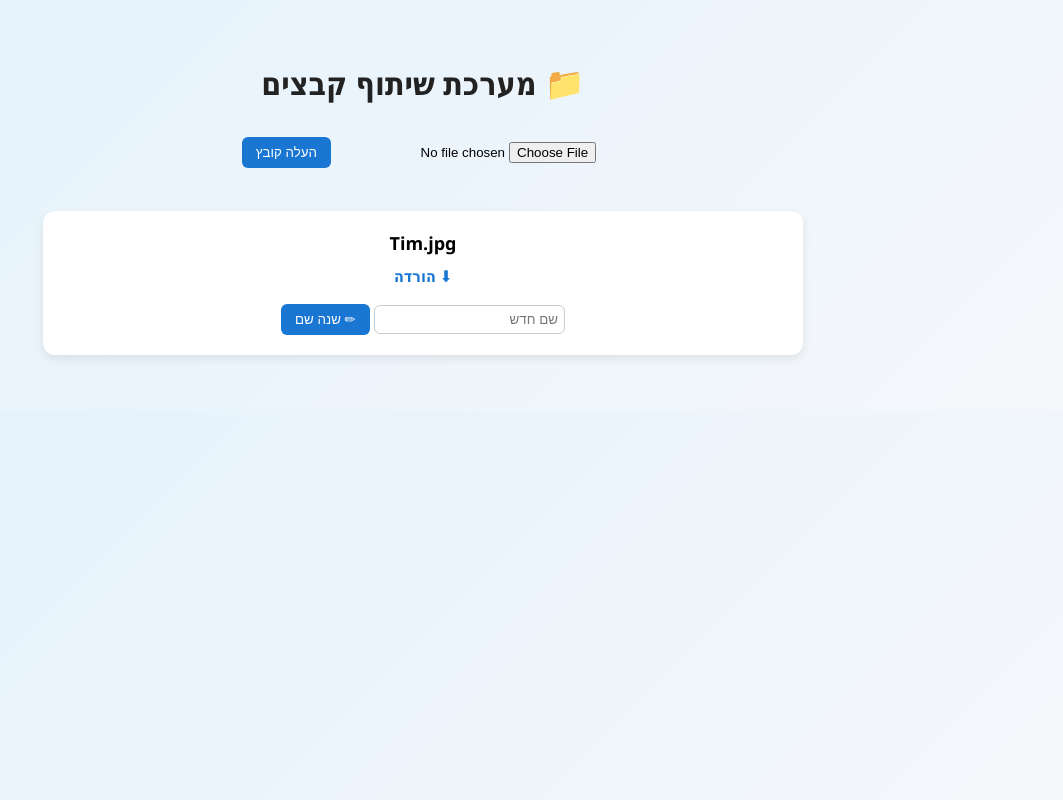
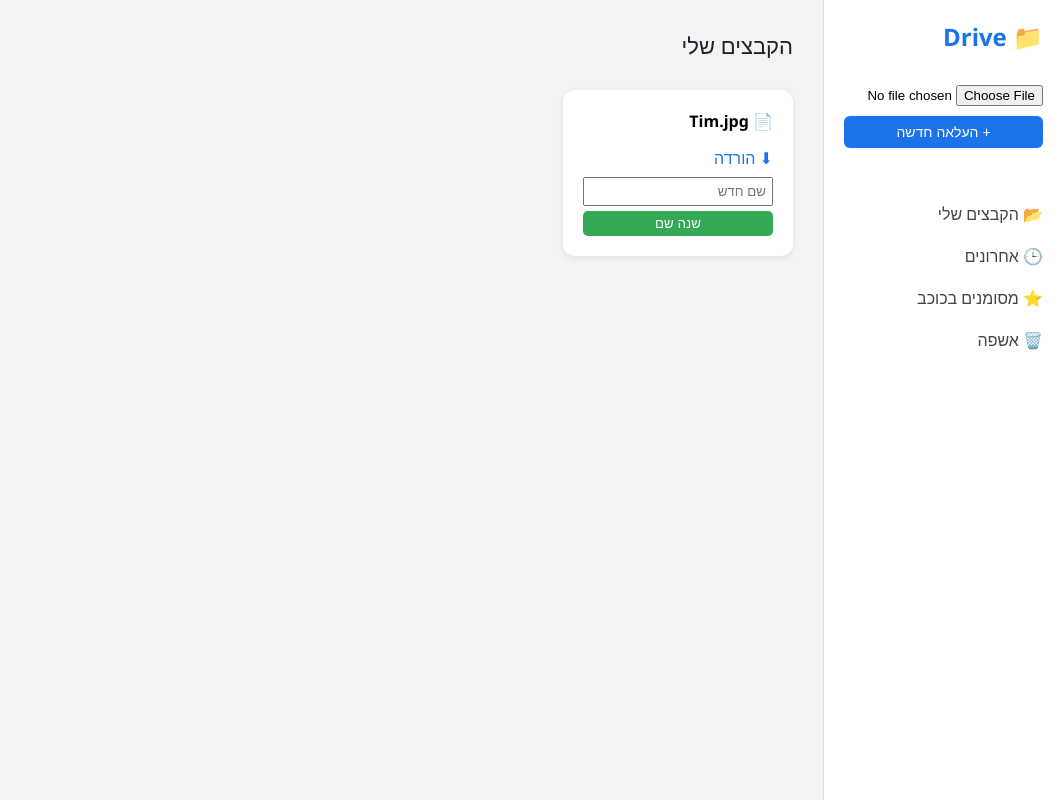
Before and after one commit to malachidayan2013-commits/class-share, a Flask app: page / in a window 1280 px wide. Shown: the whole page, without its empty margins (217-1280 px from the left). Run offline with Flask 3, Linux system fonts and the light colour scheme.

Commit message:
restore drive design

```diff
--- a/static/style.css
+++ b/static/style.css
@@ -1,76 +1,135 @@
-body {
-    font-family: 'Segoe UI', Tahoma, Geneva, Verdana, sans-serif;
-    background: linear-gradient(135deg, #e3f2fd, #f5f7fa);
+* {
     margin: 0;
-    padding: 40px;
-    direction: rtl;
-    text-align: center;
+    padding: 0;
+    box-sizing: border-box;
 }
 
-h1 {
-    color: #222;
+body {
+    font-family: 'Segoe UI', sans-serif;
+    background-color: #f1f3f4;
+    direction: rtl;
+}
+
+.container {
+    display: flex;
+    height: 100vh;
+}
+
+/* ===== Sidebar ===== */
+
+.sidebar {
+    width: 240px;
+    background-color: white;
+    border-left: 1px solid #ddd;
+    padding: 20px;
+}
+
+.sidebar h2 {
+    margin-bottom: 30px;
+    color: #1a73e8;
+}
+
+.sidebar button {
+    width: 100%;
+    padding: 10px;
+    margin-bottom: 15px;
+    background-color: #1a73e8;
+    color: white;
+    border: none;
+    border-radius: 24px;
+    cursor: pointer;
+    font-size: 14px;
+}
+
+.sidebar ul {
+    list-style: none;
+}
+
+.sidebar li {
+    padding: 10px 0;
+    color: #444;
+    cursor: pointer;
+}
+
+.sidebar li:hover {
+    color: #1a73e8;
+}
+
+/* ===== Main Content ===== */
+
+.main {
+    flex: 1;
+    padding: 30px;
+}
+
+.header {
+    font-size: 22px;
+    margin-bottom: 30px;
+    color: #202124;
+}
+
+.upload-form {
     margin-bottom: 30px;
 }
 
-.upload-box {
-    margin-bottom: 40px;
+.upload-form input[type="file"] {
+    margin-bottom: 10px;
 }
 
-input[type="file"] {
-    padding: 8px;
-}
-
-button {
-    background-color: #1976d2;
+.upload-form button {
+    background-color: #1a73e8;
     color: white;
     border: none;
     padding: 8px 14px;
     border-radius: 6px;
     cursor: pointer;
-    transition: 0.3s;
 }
 
-button:hover {
-    background-color: #125ea8;
+/* ===== File Cards ===== */
+
+.files-grid {
+    display: grid;
+    grid-template-columns: repeat(auto-fill, minmax(200px, 1fr));
+    gap: 20px;
 }
 
-.file-list {
-    margin-top: 20px;
-}
-
-.file-item {
-    background: white;
+.file-card {
+    background-color: white;
     padding: 20px;
-    margin: 15px auto;
-    width: 60%;
     border-radius: 12px;
-    box-shadow: 0 4px 10px rgba(0,0,0,0.08);
+    box-shadow: 0 2px 6px rgba(0,0,0,0.08);
     transition: 0.2s;
 }
 
-.file-item:hover {
+.file-card:hover {
     transform: translateY(-3px);
 }
 
-.file-item strong {
-    font-size: 18px;
+.file-name {
+    font-weight: bold;
+    margin-bottom: 15px;
+    word-wrap: break-word;
 }
 
-a {
-    display: inline-block;
-    margin: 10px 5px;
-    color: #1976d2;
+.file-actions a {
+    display: block;
     text-decoration: none;
-    font-weight: bold;
+    color: #1a73e8;
+    margin-bottom: 8px;
 }
 
-a:hover {
-    text-decoration: underline;
+.rename-form input {
+    width: 100%;
+    padding: 5px;
+    margin-bottom: 5px;
 }
 
-input[type="text"] {
-    padding: 6px;
-    border-radius: 6px;
-    border: 1px solid #ccc;
-    margin-top: 8px;
+.rename-form button {
+    width: 100%;
+    padding: 5px;
+    background-color: #34a853;
+    border: none;
+    color: white;
+    border-radius: 5px;
+    cursor: pointer;
 }
--- a/templates/index.html
+++ b/templates/index.html
@@ -2,38 +2,59 @@
 <html lang="he">
 <head>
     <meta charset="UTF-8">
-    <title>מערכת שיתוף קבצים</title>
+    <title>Drive - שיתוף קבצים</title>
     <link rel="stylesheet" href="{{ url_for('static', filename='style.css') }}">
 </head>
 <body>
 
-    <h1>📁 מערכת שיתוף קבצים</h1>
+<div class="container">
 
-    <div class="upload-box">
-        <form action="{{ url_for('upload') }}" method="POST" enctype="multipart/form-data">
+    <!-- Sidebar -->
+    <div class="sidebar">
+        <h2>📁 Drive</h2>
+
+        <form class="upload-form" action="{{ url_for('upload') }}" method="POST" enctype="multipart/form-data">
             <input type="file" name="file" required>
-            <button type="submit">העלה קובץ</button>
+            <button type="submit">+ העלאה חדשה</button>
         </form>
+
+        <ul>
+            <li>📂 הקבצים שלי</li>
+            <li>🕒 אחרונים</li>
+            <li>⭐ מסומנים בכוכב</li>
+            <li>🗑️ אשפה</li>
+        </ul>
     </div>
 
-    <div class="file-list">
+    <!-- Main -->
+    <div class="main">
+        <div class="header">הקבצים שלי</div>
+
+        <div class="files-grid">
             {% for file in files %}
-        <div class="file-item">
+            <div class="file-card">
 
-            <strong>{{ file }}</strong>
-            <br>
+                <div class="file-name">
+                    📄 {{ file }}
+                </div>
 
+                <div class="file-actions">
                     <a href="{{ url_for('download', filename=file) }}">⬇ הורדה</a>
+                </div>
 
-            <form action="{{ url_for('rename') }}" method="POST">
+                <form class="rename-form" action="{{ url_for('rename') }}" method="POST">
                     <input type="hidden" name="old_name" value="{{ file }}">
                     <input type="text" name="new_name" placeholder="שם חדש" required>
-                <button type="submit">✏ שנה שם</button>
+                    <button type="submit">שנה שם</button>
                 </form>
 
             </div>
             {% endfor %}
         </div>
 
+    </div>
+
+</div>
+
 </body>
 </html>
```
Lines whose indentation alone changed are shown as unchanged.
